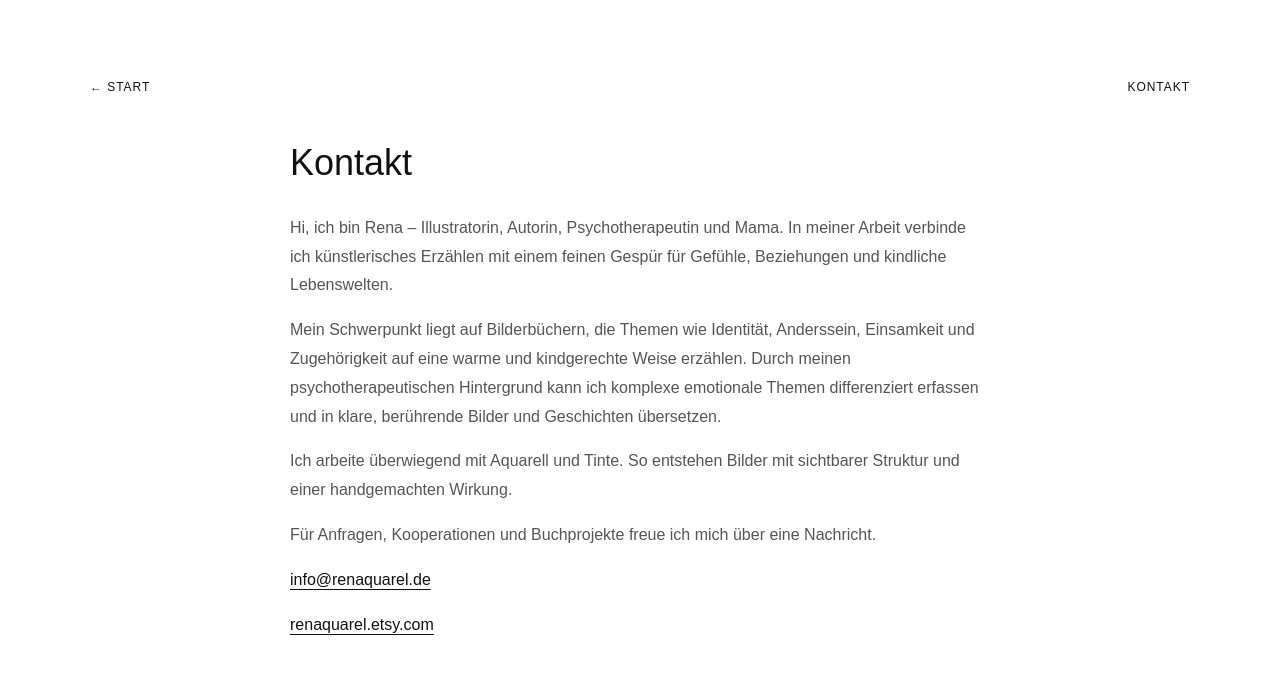
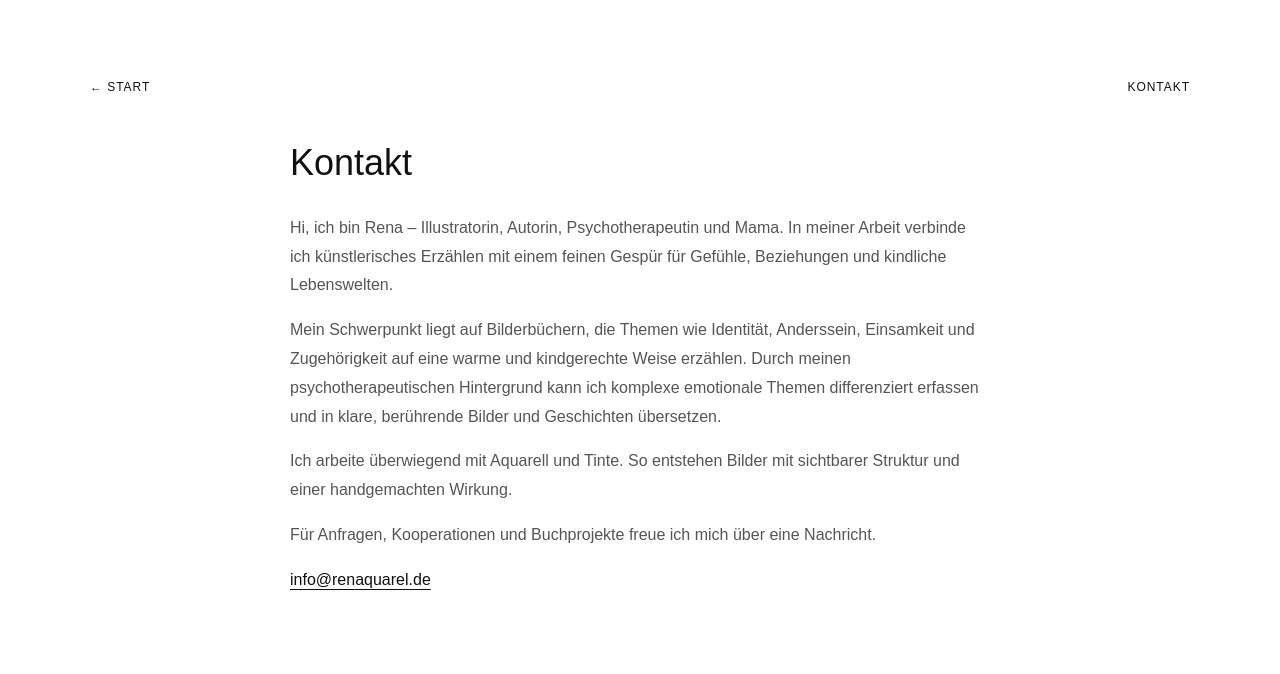
Before and after one commit to renagryga/renaquarel-portfolio-test, a Next.js app: page /kontakt in a window 1280 px wide. Shown: the top 674 px of the page. Built offline with nearby package versions, Linux system fonts and the light colour scheme.

Commit message:
Update page.tsx

```diff
--- a/app/kontakt/page.tsx
+++ b/app/kontakt/page.tsx
@@ -49,16 +49,7 @@ export default function KontaktPage() {
           </a>
         </p>
 
-        <p>
-          <a
-            href="https://renaquarel.etsy.com"
-            target="_blank"
-            rel="noreferrer"
-            className="contactLink"
-          >
-            renaquarel.etsy.com
-          </a>
-        </p>
+
       </section>
     </main>
   );
```
